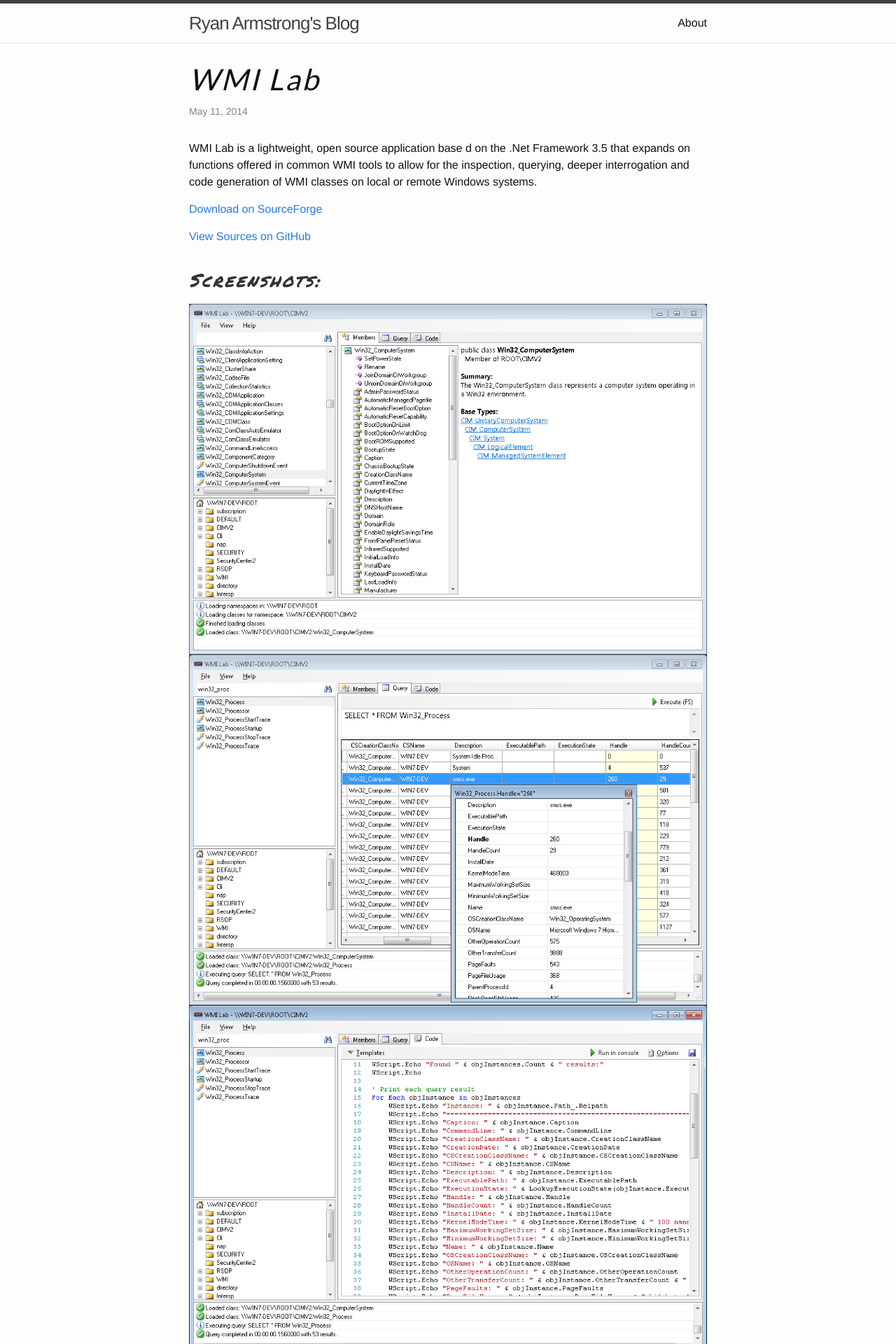
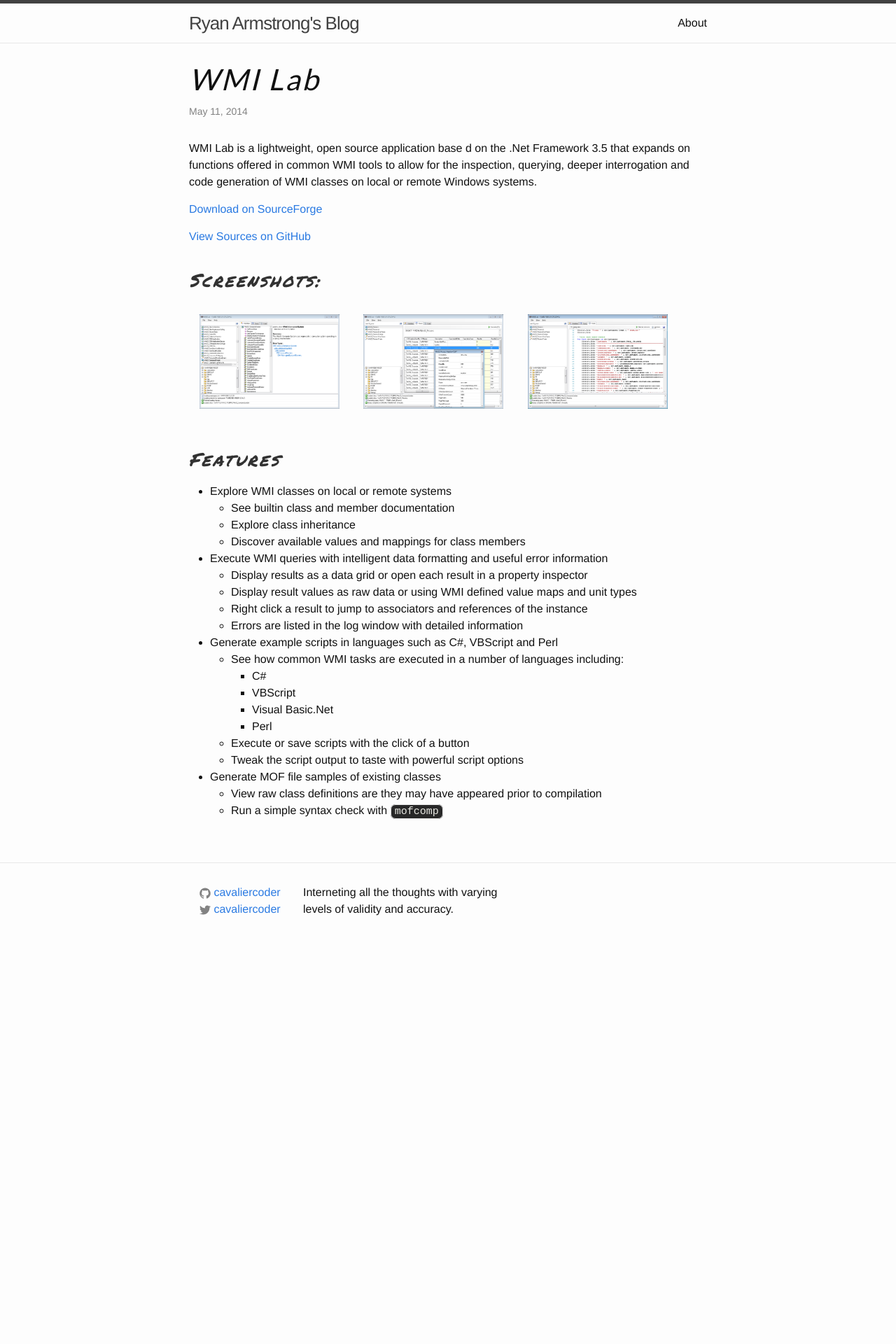
Before and after one commit to cavaliercoder/cavaliercoder.github.io, a Jekyll site: the page built from _posts/2014-05-11-wmilab.md, in a window 1280 px wide. Shown: the top 1920 px of the page at 70% size. Built offline with Jekyll 4.4.1, drawn with Linux system fonts in a browser that asks for light colours; nearby versions of some CDN libraries; comment, search, counter and statistics services are not loaded; after the commit the page ends 1371 px from its top, so only the background shows below that.

Commit message:
Added lightbox

```diff
--- a/_config.yml
+++ b/_config.yml
@@ -11,8 +11,13 @@ github_username:  cavaliercoder
 
 # Build settings
 markdown: kramdown
+permalink: /:categories/:title.html
+disqus_shortname: ryanarmstrongnetau
 
-categories: blog
-permalink: /blog/:title.html
-
-disqus_shortname: ryanarmstrongnetau
+defaults:
+  -
+    scope:
+      path: "" # an empty string here means all files in the project
+      type: "posts"
+    values:
+      category: blog
--- a/_includes/head.html
+++ b/_includes/head.html
@@ -9,4 +9,9 @@
   <link rel="stylesheet" href="{{ "/css/main.css" | prepend: site.baseurl }}">
   <link rel="canonical" href="{{ page.url | replace:'index.html','' | prepend: site.baseurl | prepend: site.url }}">
   <link rel="alternate" type="application/rss+xml" title="{{ site.title }}" href="{{ "/feed.xml" | prepend: site.baseurl | prepend: site.url }}" />
+
+  <!-- lightbox -->
+  <link href="//cdn.rawgit.com/noelboss/featherlight/1.3.3/release/featherlight.min.css" type="text/css" rel="stylesheet" />
+  <script type="text/javascript" charset="utf-8" src="https://code.jquery.com/jquery-1.11.3.min.js"></script>
+  <script type="text/javascript" charset="utf-8" src="//cdn.rawgit.com/noelboss/featherlight/1.3.3/release/featherlight.min.js"></script>
 </head>
--- a/_posts/2014-05-11-wmilab.md
+++ b/_posts/2014-05-11-wmilab.md
@@ -14,9 +14,19 @@ and code generation of WMI classes on local or remote Windows systems.
 
 ## Screenshots:
 
-![Browse WMI namespaces]({{ site.baseurl }}/assets/2014-05-11-wmilab/browse.png)
-![Execute WMI queries]({{ site.baseurl }}/assets/2014-05-11-wmilab/query.png)
-![Generate scripts]({{ site.baseurl }}/assets/2014-05-11-wmilab/code.png)
+<div>
+  <a class="thumb" href="{{ "/assets/2014-05-11-wmilab/browse.png" | prepend: site.baseurl }}" data-featherlight="image">
+    <img src="{{ "/assets/2014-05-11-wmilab/browse.png" | prepend: site.baseurl }}" alt="Browse WMI namespaces" />
+  </a>
+
+  <a class="thumb" href="{{ "/assets/2014-05-11-wmilab/query.png" | prepend: site.baseurl }}" data-featherlight="image">
+    <img src="{{ "/assets/2014-05-11-wmilab/query.png" | prepend: site.baseurl }}" alt="Execute WQL query" />
+  </a>
+
+  <a class="thumb" href="{{ "/assets/2014-05-11-wmilab/code.png" | prepend: site.baseurl }}" data-featherlight="image">
+    <img src="{{ "/assets/2014-05-11-wmilab/code.png" | prepend: site.baseurl }}" alt="Generate scripts" />
+  </a>
+</div>
 
 ## Features
 
--- a/_sass/_layout.scss
+++ b/_sass/_layout.scss
@@ -236,3 +236,14 @@
         }
     }
 }
+
+.thumb {
+    display: inline-block;
+
+    img {
+        max-height: 200px;
+        max-width: 200px;
+        display: block;
+        margin: $spacing-unit / 2;
+    }
+}
```
